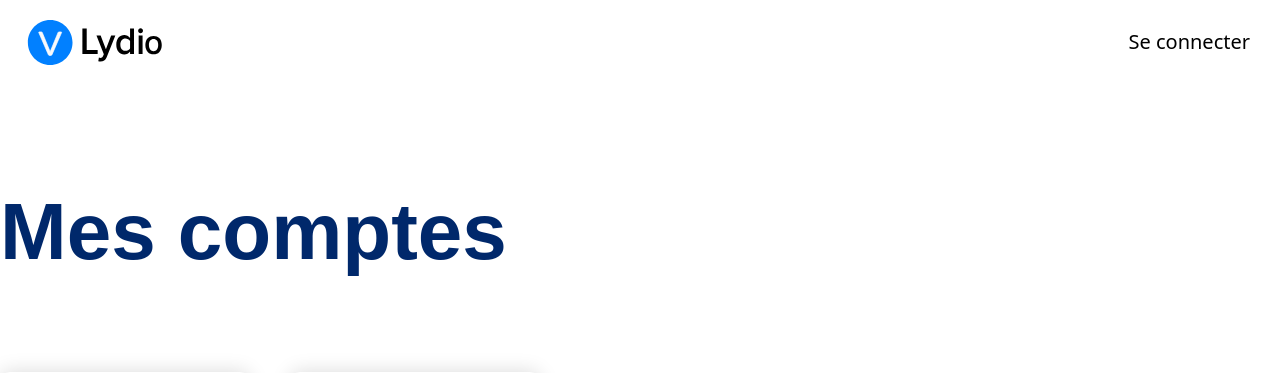
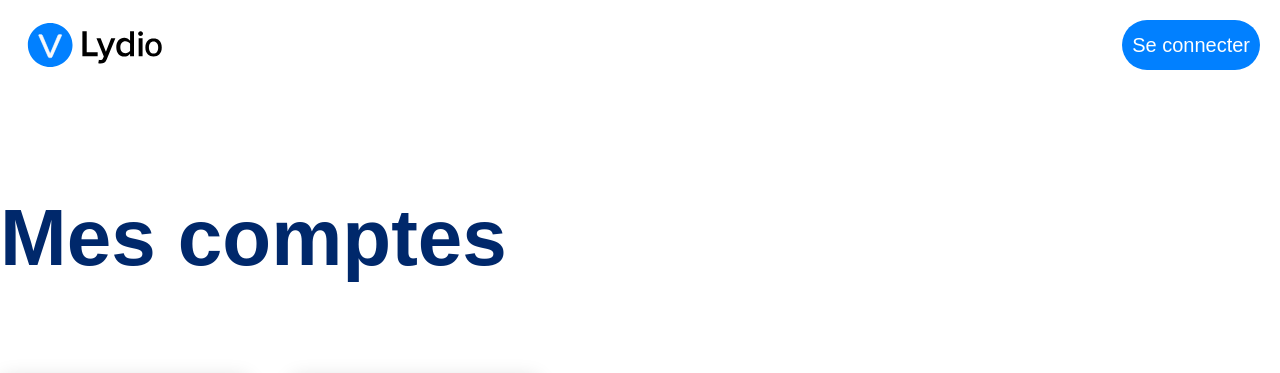
Before and after one commit to Lila-dev-alt/L-ydiot, a Symfony app: template templates/accounts/index.html.twig in a window 1280 px wide. Shown: the top 373 px of the page. Run offline with Twig, Linux system fonts and the light colour scheme; the template is opened without the code that fills it: most values are stand-ins (such as "Sample title", 1, 10 or a date in 2020); some libraries are stand-ins or nearby versions; some web fonts are replaced.

Commit message:
remove class

```diff
--- a/templates/base.html.twig
+++ b/templates/base.html.twig
@@ -25,10 +25,10 @@
         <nav>
             <ul>
                 {% if app.user %}
-                    <li><a class="transition duration-150 px-[0.5rem] py-[0.5rem] rounded-full hover:bg-[#E6E8FF] " href="{{ path('accounts') }}" title="Mes comptes">Mes comptes</a></li>
-                    <li><a class="transition duration-150 px-[0.5rem] py-[0.5rem] rounded-full hover:bg-[#E6E8FF] " href="{{ path('app_logout') }}" class="btn" title="Se déconnecter">Se déconnecter</a></li>
+                    <li><a class="transition duration-150 px-[0.5rem] py-[0.5rem] rounded-full hover:bg-[#E6E8FF]" href="{{ path('accounts') }}" title="Mes comptes">Mes comptes</a></li>
+                    <li><a class="transition duration-150 px-[0.5rem] py-[0.5rem] rounded-full hover:bg-[#E6E8FF] btn" href="{{ path('app_logout') }}"  title="Se déconnecter">Se déconnecter</a></li>
                 {% else %}
-                    <li><a class="transition duration-150 px-[0.5rem] py-[0.5rem] rounded-full hover:bg-[#E6E8FF] " href="{{ path('login') }}" class="btn" title="Se connecter">Se connecter</a></li>
+                    <li><a class="transition duration-150 px-[0.5rem] py-[0.5rem] rounded-full hover:bg-[#E6E8FF] btn" href="{{ path('login') }}" title="Se connecter">Se connecter</a></li>
                 {% endif %}
 
             </ul>
```
